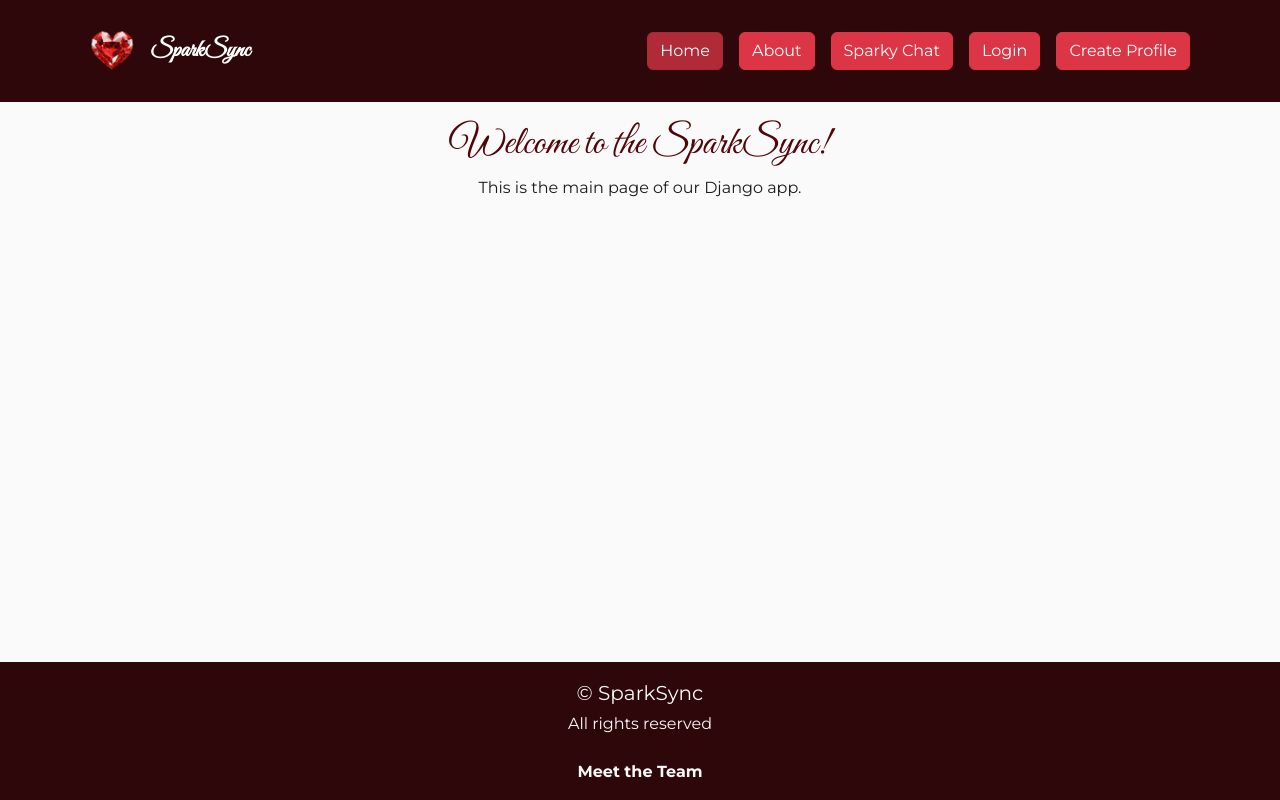
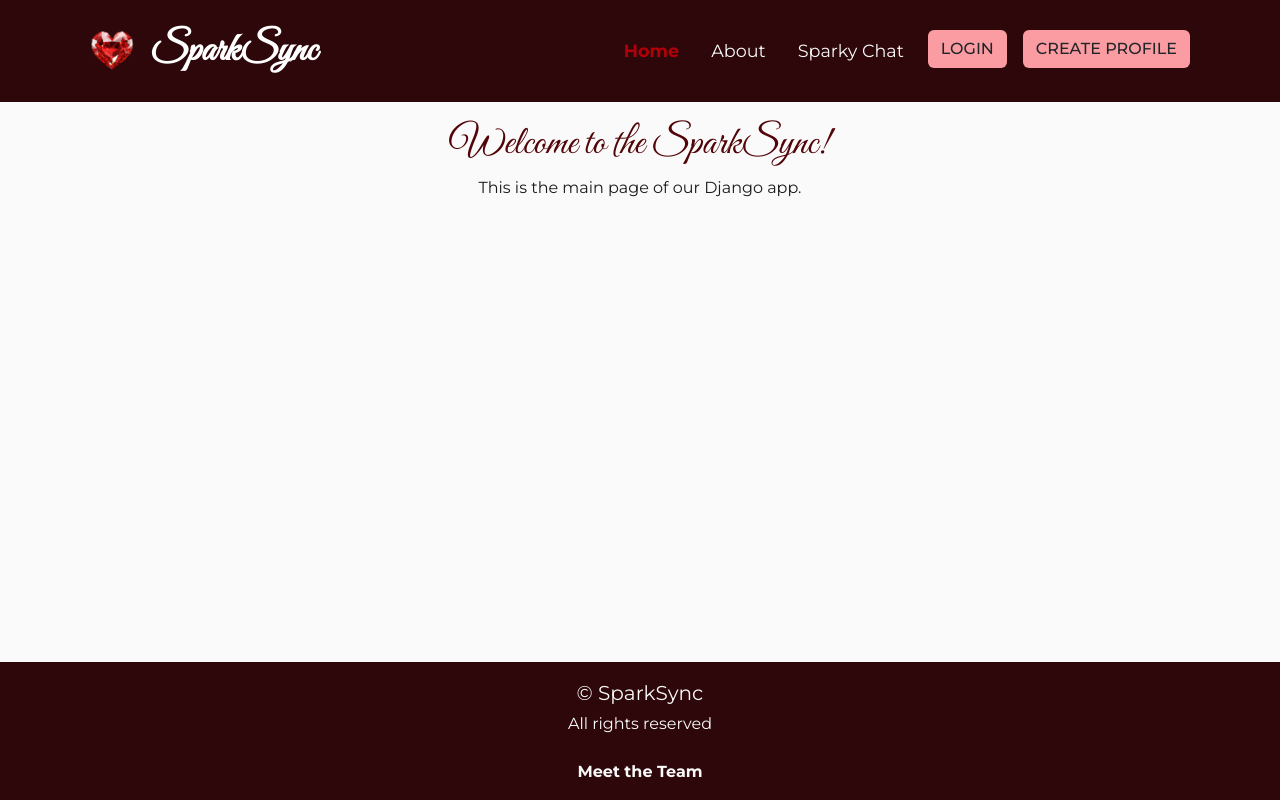
Before and after one commit to violaberg/dating-app, a Django app: page / in a window 1280 px wide. Run offline with Django 5.2, Linux system fonts and the light colour scheme.

Commit message:
style: add btn-pink class with styling, update images paths for team page

```diff
--- a/home/templates/home/team.html
+++ b/home/templates/home/team.html
@@ -10,7 +10,7 @@
       <!-- Card 1 -->
        <div class="card-col col-md-6 col-lg-4 mb-3 mx-auto">
         <div class="team-card card rounded shadow-lg h-100">
-          <img class="card-img-top" src="assets\images\portfolio-img.JPEG" alt="Image of team member Viola">
+          <img class="card-img-top" src="{% static 'images/portfolio-img.JPEG' %}" alt="Image of team member Viola">
           <div class="card-body d-flex flex-column justify-content-between">
             <h2 class="card-title fs-4 fw-bolder">Viola Bergere</h2>
             <p class="card-text">Some text will go here</p>
@@ -46,12 +46,12 @@
       <!-- Card 3 -->
       <div class="card-col col-md-6 col-lg-4 mb-3 mx-auto">
         <div class="team-card card rounded shadow-lg h-100">
-          <img class="card-img-top" src="#" alt="Image of team member Evangelos">
+          <img class="card-img-top" src="{% static 'images/me.jpeg' %}" alt="Image of team member Evangelos">
           <div class="card-body d-flex flex-column justify-content-between">
             <h2 class="card-title fs-4 fw-bolder">Evangelos Alexiou</h2>
             <p class="card-text">Some text will go here</p>
             <div class="mt-top d-flex justify-content-center gap-3">
-              <a href="#" class="btn-primary p-2 text-decoration-none"
+              <a href="https://www.linkedin.com/in/evangelos-alexiou-b88759132/" class="btn-primary p-2 text-decoration-none"
                 aria-label="Visit Evangelos Alexiou' LinkedIn profile">LinkedIn<i class="fs-5 fab fa-linkedin px-1"></i></a>
               <a href="https://github.com/Alexiou981" class="btn-primary p-2 text-decoration-none"
                 aria-label="Visit Evangelos Alexiou' Github profile">Github<i class="fs-5 fab fa-github px-1"></i></a>
--- a/static/css/style.css
+++ b/static/css/style.css
@@ -6,6 +6,7 @@
   --red: #B10009;
   --dark-burgundy: #2D0709;
   --light-burgundy: #520408;
+  --pink: #fa9ca1;
 }
 
 html,
@@ -43,10 +44,6 @@ h1, h2, h2,
   font-family: var(--font-great-vibes);
 }
 
-.navbar-brand {
-  font-size: 2.5rem;
-}
-
 .nav-link {
   color: var(--seasalt);
   font-family: var(--font-montserrat);
@@ -69,7 +66,22 @@ h1, h2, h2,
   color: var(--seasalt);
 }
 
+/* Buttons */
+.btn-pink {
+  background-color: var(--pink);
+  font-weight: 500;
+  text-transform: uppercase;
+}
+
+.btn-pink:hover {
+  background-color: var(--pink);
+  transform: scale(1.02);
+}
+
 /* Team Page */
+.team-card {
+  border: 1px solid var(--light-burgundy);
+}
 .team-card:hover {
   transform: scale(1.01);
 }
--- a/templates/base.html
+++ b/templates/base.html
@@ -31,7 +31,7 @@
             <!-- App Name -->
             <a class="navbar-brand d-flex align-items-center" href="{% url 'home' %}">
                 <img src="{% static 'images/logo.png' %}" alt="SparkSync Logo" class="logo me-2">
-                <span class="fs-4 fw-bold">SparkSync</span>
+                <span class="fs-1 fw-bolder">SparkSync</span>
             </a>
 
             <!-- Mobile Menu Button -->
@@ -44,25 +44,25 @@
         <div class="collapse navbar-collapse" id="navbarNav">
             <ul class="navbar-nav ms-auto">
                 <li class="nav-item px-2">
-                    <a class="btn btn-danger {% if request.path == '/' %}active{% endif %}" href="{% url 'home' %}">Home</a>
+                    <a class="nav-link {% if request.path == '/' %}active{% endif %}" href="{% url 'home' %}">Home</a>
                 </li>
                 <li class="nav-item px-2">
-                    <a class="btn btn-danger" href="#">About</a>
+                    <a class="nav-link" href="#">About</a>
                 </li>
                 <li class="nav-item px-2">
-                    <a class="btn btn-danger" href="#">Sparky Chat</a>
+                    <a class="nav-link" href="#">Sparky Chat</a>
                 </li>
 
                 {% if user.is_authenticated %}
                 <li class="nav-item px-2">
-                    <a class="btn btn-danger" href="{% url 'account_logout' %}" aria-label="Logout">Logout</a>
+                    <a class="btn btn-pink" href="{% url 'account_logout' %}" aria-label="Logout">Logout</a>
                 </li>
                 {% else %}
                 <li class="nav-item px-2">
-                    <a class="btn btn-danger" href="{% url 'account_login' %}" aria-label="Login">Login</a>
+                    <a class="btn btn-pink" href="{% url 'account_login' %}" aria-label="Login">Login</a>
                 </li>
                 <li class="nav-item px-2">
-                    <a class="btn btn-danger" href="{% url 'account_signup' %}" aria-label="Create Profile">Create Profile</a>
+                    <a class="btn btn-pink" href="{% url 'account_signup' %}" aria-label="Create Profile">Create Profile</a>
                 </li>
                 {% endif %}
                 </ul>
```
Also changed, not shown: static/images/favicon.png (deleted), static/images/logo.png, static/images/me.jpeg (added), static/images/portfolio-img.JPEG (renamed from assets/images/portfolio-img.JPEG).
